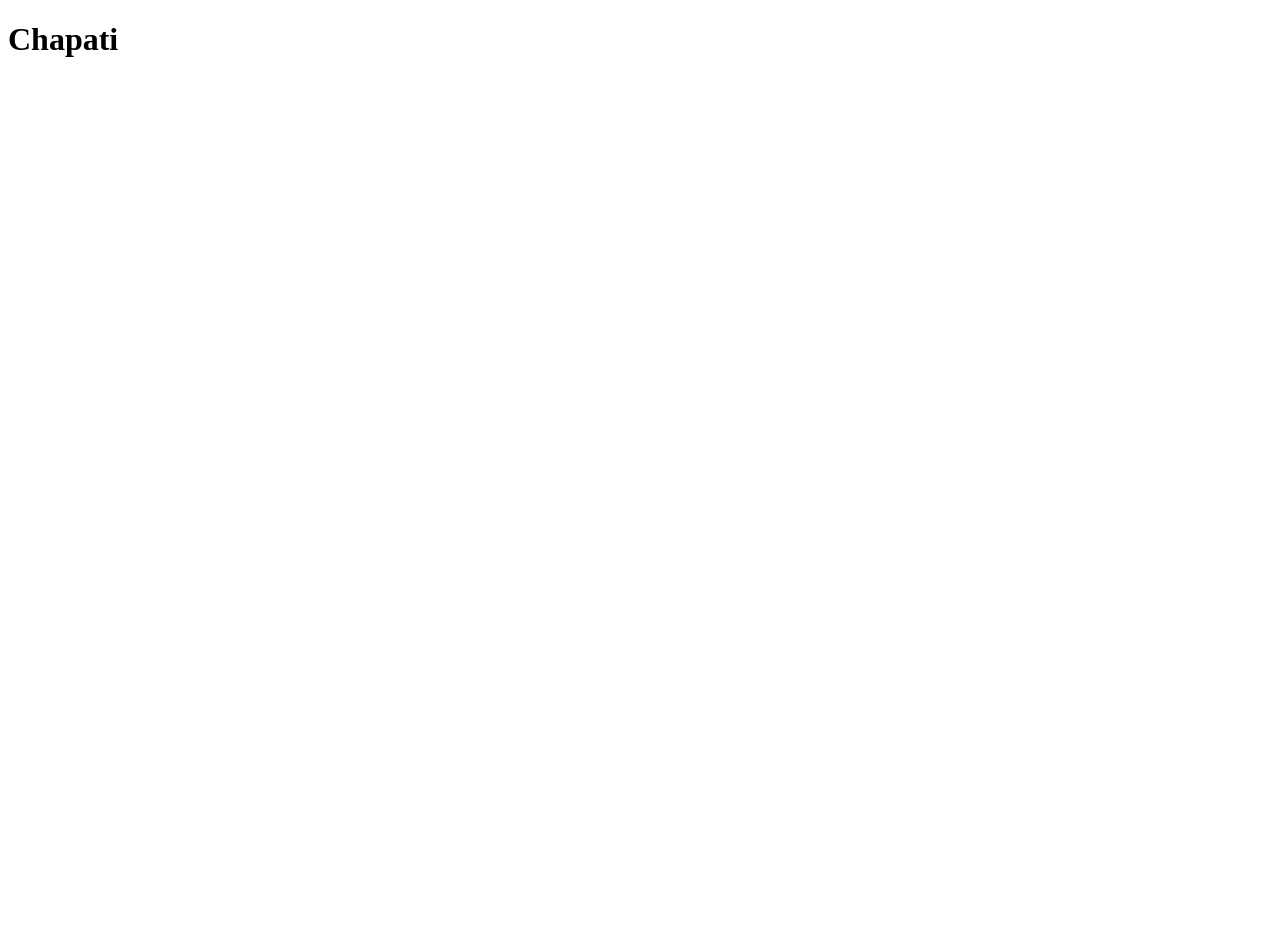
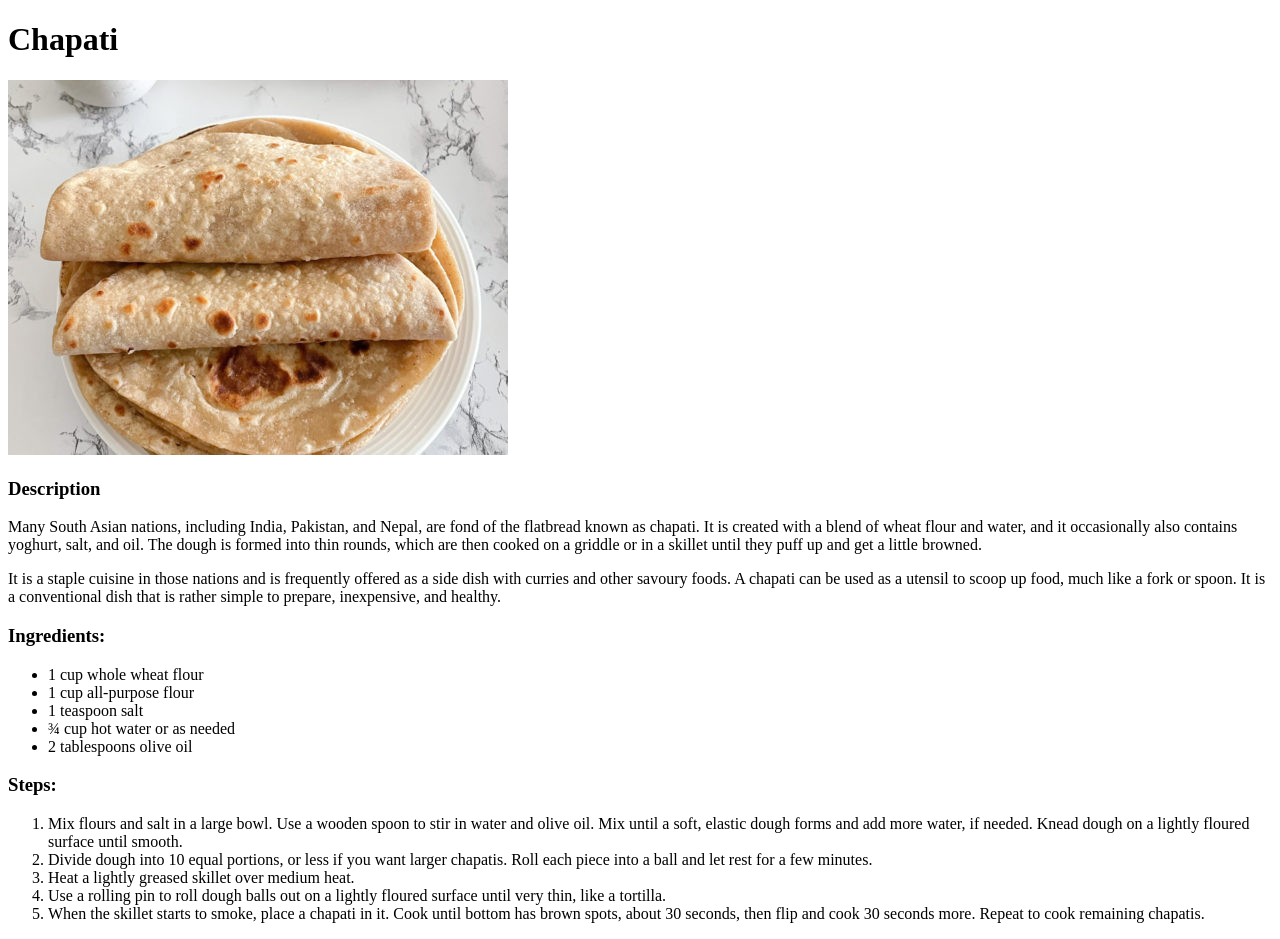
Before and after one commit to villhame/odin-recipes, a plain HTML site: page recipes/chapati.html in a window 1280 px wide. Before the commit the page ends 800 px from the top, so only its background shows below. Drawn offline with Linux system fonts and the light colour scheme.

Commit message:
Feat: Fleshed out Chapati recipe
N/A

Commit 2

```diff
--- a/recipes/chapati.html
+++ b/recipes/chapati.html
@@ -6,5 +6,46 @@
 </head>
 <body>
     <h1> Chapati </h1>
+    <img src="./chapati.jpg" alt="Image of a stack of freshly made Chapatis">
+
+    <h3>
+        Description
+    </h3>
+    <p>
+        Many South Asian nations, including India, Pakistan, and Nepal, are fond of the flatbread known as chapati. It is created with a blend of wheat flour and water, and it occasionally also contains yoghurt, salt, and oil. The dough is formed into thin rounds, which are then cooked on a griddle or in a skillet until they puff up and get a little browned.
+    </p>
+    <p>
+        It is a staple cuisine in those nations and is frequently offered as a side dish with curries and other savoury foods. A chapati can be used as a utensil to scoop up food, much like a fork or spoon. It is a conventional dish that is rather simple to prepare, inexpensive, and healthy.
+    </p>
+
+    <h3>Ingredients:</h3>
+        <ul>
+            <li>1 cup whole wheat flour</li>
+            <li>1 cup all-purpose flour</li>
+            <li>1 teaspoon salt</li>
+            <li>¾ cup hot water or as needed</li>
+            <li>2 tablespoons olive oil</li>
+        </ul>
+
+    <h3> Steps: </h3>
+    <ol>
+        <li>
+            Mix flours and salt in a large bowl. Use a wooden spoon to stir in water and olive oil. Mix until a soft, elastic dough forms and add more water, if needed. Knead dough on a lightly floured surface until smooth.
+        </li>
+        <li>
+            Divide dough into 10 equal portions, or less if you want larger chapatis. Roll each piece into a ball and let rest for a few minutes.
+        </li>
+        <li>
+            Heat a lightly greased skillet over medium heat.
+        </li>
+        <li>
+            Use a rolling pin to roll dough balls out on a lightly floured surface until very thin, like a tortilla.
+        </li>
+        <li>
+            When the skillet starts to smoke, place a chapati in it. Cook until bottom has brown spots, about 30 seconds, then flip and cook 30 seconds more. Repeat to cook remaining chapatis.
+        </li>
+    </ol>
+
+
 </body>
 </html>
```
